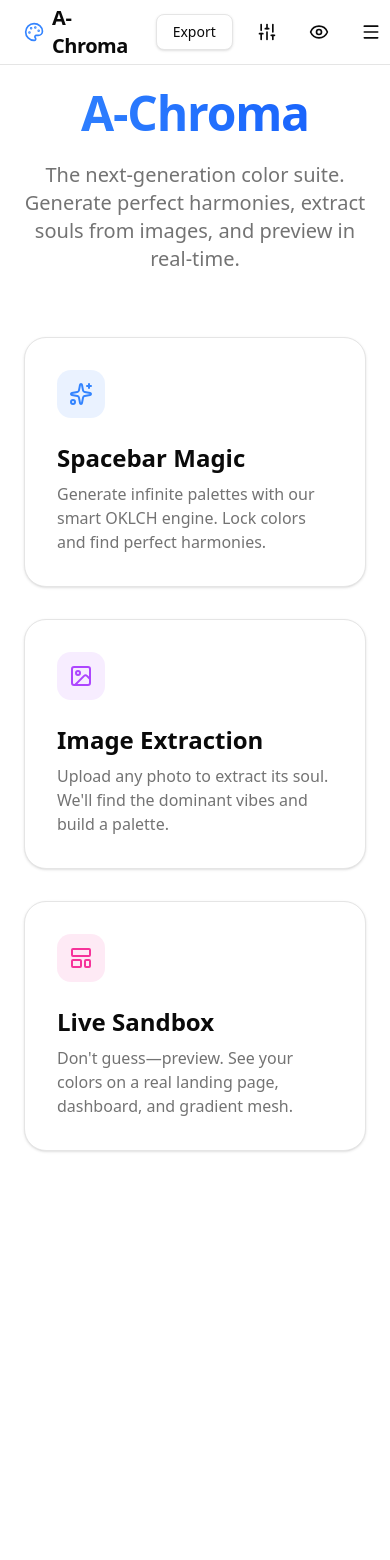
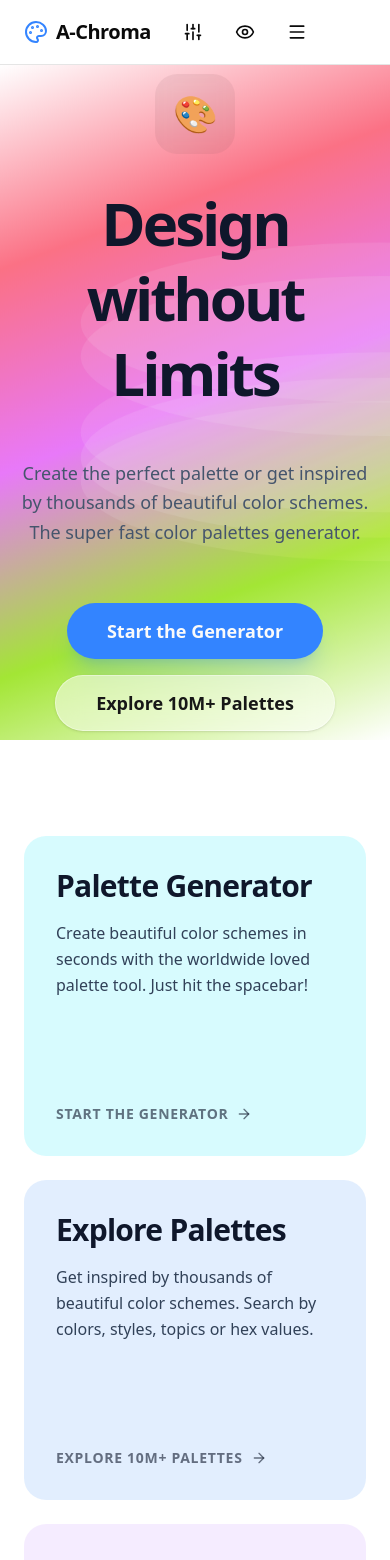
Before and after one commit to desmondknunoo/a-chroma, a Next.js app: page / in a window 390 px wide. Shown: the top 1560 px of the page. Before the commit the page ends 1175 px from the top, so only its background shows below. Built offline with nearby package versions, Linux system fonts and the light colour scheme.

Commit message:
feat: Redesign the landing page with a new hero section and introduce dependencies for color naming and enhanced export.

```diff
--- a/app/page.tsx
+++ b/app/page.tsx
@@ -5,16 +5,16 @@ import { PaletteGenerator } from "@/components/palette-generator";
 import { SiteHeader } from "@/components/site-header";
 import { ImageExtractor } from "@/components/image-extractor";
 import { Sheet, SheetContent, SheetTrigger } from "@/components/ui/sheet";
-import { Sandbox } from "@/components/sandbox";
-import { ArrowLeft, Sparkles, Image as ImageIcon, LayoutTemplate } from "lucide-react";
+import { ArrowLeft, Sparkles, Image as ImageIcon, Search, Droplet, Eye, Palette, Zap } from "lucide-react";
 import { Button } from "@/components/ui/button";
+import { HeroSection01 } from "@/components/hero-section";
 
 type ViewState = "home" | "generator" | "extractor";
 
 export default function Home() {
   const [view, setView] = useState<ViewState>("home");
 
-  // If in a sub-view, show a back navigation or specific header
+  // Keep simplified views for tools
   if (view === "generator") {
     return (
       <div className="flex min-h-screen flex-col overflow-hidden bg-background">
@@ -51,72 +51,155 @@ export default function Home() {
     );
   }
 
+  // Feature Card Component
+  const FeatureCard = ({
+    title,
+    desc,
+    action,
+    color,
+    onClick
+  }: {
+    title: string;
+    desc: string;
+    action: string;
+    color: string;
+    onClick?: () => void;
+  }) => (
+    <div
+      className={`group relative flex flex-col justify-between p-8 rounded-3xl transition-all hover:-translate-y-1 hover:shadow-xl cursor-pointer h-80 ${color}`}
+      onClick={onClick}
+    >
+      <div className="space-y-4">
+        <h3 className="text-3xl font-bold tracking-tight text-slate-900">{title}</h3>
+        <p className="text-slate-700 font-medium leading-relaxed">{desc}</p>
+      </div>
+      <div className="flex items-center text-sm font-bold uppercase tracking-wider text-slate-900/60 group-hover:text-slate-900">
+        {action} <ArrowRightIcon className="ml-2 h-4 w-4" />
+      </div>
+    </div>
+  );
+
+  function ArrowRightIcon(props: any) {
+    return (
+      <svg
+        {...props}
+        xmlns="http://www.w3.org/2000/svg"
+        width="24"
+        height="24"
+        viewBox="0 0 24 24"
+        fill="none"
+        stroke="currentColor"
+        strokeWidth="2"
+        strokeLinecap="round"
+        strokeLinejoin="round"
+      >
+        <path d="M5 12h14" />
+        <path d="m12 5 7 7-7 7" />
+      </svg>
+    )
+  }
+
   return (
-    <div className="flex min-h-screen flex-col bg-background">
+    <div className="flex min-h-screen flex-col bg-white">
+      {/* Hide header on landing page as per Clean Coolors look?
+          Or keep just logo. Plan said: Conditionally hide Export.
+          The Hero implies a full screen layout.
+          Let's keep Header for Nav consistency but maybe transparent?
+          For now, standard header is fine.
+      */}
       <SiteHeader />
-      <main className="flex flex-1 flex-col items-center justify-center p-6 md:p-24">
-        <div className="max-w-3xl text-center space-y-6 mb-16">
-          <h1 className="text-5xl font-extrabold tracking-tight lg:text-7xl bg-gradient-to-r from-primary to-blue-600 bg-clip-text text-transparent">
-            A-Chroma
-          </h1>
-          <p className="text-xl text-muted-foreground max-w-2xl mx-auto">
-            The next-generation color suite. Generate perfect harmonies, extract souls from images, and preview in real-time.
-          </p>
-        </div>
 
-        <div className="grid grid-cols-1 md:grid-cols-3 gap-8 w-full max-w-5xl">
-          {/* Card 1: Generator */}
-          <div
-            className="group relative overflow-hidden rounded-3xl border bg-card p-8 shadow-sm transition-all hover:shadow-2xl hover:-translate-y-1 cursor-pointer"
-            onClick={() => setView("generator")}
-          >
-            <div className="mb-6 inline-flex h-12 w-12 items-center justify-center rounded-xl bg-primary/10 text-primary group-hover:bg-primary group-hover:text-primary-foreground transition-colors">
-              <Sparkles className="h-6 w-6" />
+      <main className="flex-1">
+        <HeroSection01 />
+
+        {/* Feature Grid */}
+        <div className="bg-white py-24 px-6 md:px-12">
+          <div className="mx-auto max-w-7xl">
+            <div className="grid grid-cols-1 md:grid-cols-2 lg:grid-cols-3 gap-6">
+
+              {/* 1. Palette Generator */}
+              <FeatureCard
+                title="Palette Generator"
+                desc="Create beautiful color schemes in seconds with the worldwide loved palette tool. Just hit the spacebar!"
+                action="Start the Generator"
+                color="bg-cyan-100/80 hover:bg-cyan-200/80"
+                onClick={() => setView("generator")}
+              />
+
+              {/* 2. Explore Palettes (Mock) */}
+              <FeatureCard
+                title="Explore Palettes"
+                desc="Get inspired by thousands of beautiful color schemes. Search by colors, styles, topics or hex values."
+                action="Explore 10M+ Palettes"
+                color="bg-blue-100/80 hover:bg-blue-200/80"
+              />
+
+              {/* 3. Image Picker */}
+              <FeatureCard
+                title="Image Picker"
+                desc="Extract beautiful colors from your photos and turn them into palettes for your projects."
+                action="Launch the Image Picker"
+                color="bg-purple-100/80 hover:bg-purple-200/80"
+                onClick={() => setView("extractor")}
+              />
+
+              {/* 4. Contrast Checker (Mock) */}
+              <FeatureCard
+                title="Contrast Checker"
+                desc="Calculate the contrast ratio of text and background colors to make your content more accessible."
+                action="Try the Contrast Checker"
+                color="bg-pink-100/80 hover:bg-pink-200/80"
+              />
+
+              {/* 5. Palette Visualizer (Mock - Since Sandbox removed) */}
+              <FeatureCard
+                title="Palette Visualizer"
+                desc="Preview your colors on real designs to see how they look in context before using them."
+                action="Open the Visualizer"
+                color="bg-red-100/80 hover:bg-red-200/80"
+              />
+
+              {/* 6. Color Picker (Mock) */}
+              <FeatureCard
+                title="Color Picker"
+                desc="Get useful color information like meaning, usage, variations, and accessibility."
+                action="Launch the Color Picker"
+                color="bg-orange-100/80 hover:bg-orange-200/80"
+              />
+
+              {/* 7. Tailwind Colors (Mock) */}
+              <FeatureCard
+                title="Tailwind Colors"
+                desc="Preview Tailwind CSS colors on real designs to see how they look in context."
+                action="Get Your Tailwind Colors"
+                color="bg-yellow-100/80 hover:bg-yellow-200/80"
+              />
+
+              {/* 8. Color Bot (Mock) */}
+              <FeatureCard
+                title="Color Bot"
+                desc="Chat with our AI-powered Color Bot, ask questions and get color suggestions."
+                action="Chat with Color Bot"
+                color="bg-green-100/80 hover:bg-green-200/80"
+              />
+
             </div>
-            <h3 className="text-2xl font-bold mb-2">Spacebar Magic</h3>
-            <p className="text-muted-foreground">
-              Generate infinite palettes with our smart OKLCH engine. Lock colors and find perfect harmonies.
-            </p>
           </div>
-
-          {/* Card 2: Image Extractor */}
-          <div
-            className="group relative overflow-hidden rounded-3xl border bg-card p-8 shadow-sm transition-all hover:shadow-2xl hover:-translate-y-1 cursor-pointer"
-            onClick={() => setView("extractor")}
-          >
-            <div className="mb-6 inline-flex h-12 w-12 items-center justify-center rounded-xl bg-purple-500/10 text-purple-500 group-hover:bg-purple-500 group-hover:text-white transition-colors">
-              <ImageIcon className="h-6 w-6" />
-            </div>
-            <h3 className="text-2xl font-bold mb-2">Image Extraction</h3>
-            <p className="text-muted-foreground">
-              Upload any photo to extract its soul. We'll find the dominant vibes and build a palette.
-            </p>
-          </div>
-
-          {/* Card 3: Preview (Opens Sheet directly) */}
-          <Sheet>
-            <SheetTrigger asChild>
-              <div
-                className="group relative overflow-hidden rounded-3xl border bg-card p-8 shadow-sm transition-all hover:shadow-2xl hover:-translate-y-1 cursor-pointer"
-              >
-                <div className="mb-6 inline-flex h-12 w-12 items-center justify-center rounded-xl bg-pink-500/10 text-pink-500 group-hover:bg-pink-500 group-hover:text-white transition-colors">
-                  <LayoutTemplate className="h-6 w-6" />
-                </div>
-                <h3 className="text-2xl font-bold mb-2">Live Sandbox</h3>
-                <p className="text-muted-foreground">
-                  Don't guess—preview. See your colors on a real landing page, dashboard, and gradient mesh.
-                </p>
-              </div>
-            </SheetTrigger>
-            <SheetContent side="right" className="w-[90vw] sm:w-[540px] md:w-[700px] overflow-hidden p-0">
-              <div className="h-full overflow-y-auto pb-20">
-                <Sandbox />
-              </div>
-            </SheetContent>
-          </Sheet>
-
         </div>
       </main>
+
+      {/* Footer */}
+      <footer className="py-12 text-center text-sm text-slate-400">
+        <p className="mb-4">TRUSTED BY 5+ MILLION CREATIVE MINDS</p>
+        <div className="flex justify-center gap-8 opacity-50 grayscale">
+          {/* Mock logos */}
+          <span>DISNEY</span>
+          <span>NETFLIX</span>
+          <span>AIRBNB</span>
+          <span>DROPBOX</span>
+          <span>MICROSOFT</span>
+        </div>
+      </footer>
     </div>
   );
 }
--- a/components/export-dialog.tsx
+++ b/components/export-dialog.tsx
@@ -1,15 +1,16 @@
-"use client";
-
-import { Copy } from "lucide-react";
+import { Copy, Download, FileJson, FileCode, FileImage, FileType } from "lucide-react";
 import { Button } from "@/components/ui/button";
 import { Dialog, DialogContent, DialogDescription, DialogHeader, DialogTitle, DialogTrigger } from "@/components/ui/dialog";
 import { Tabs, TabsContent, TabsList, TabsTrigger } from "@/components/ui/tabs";
 import { useColorStore } from "@/lib/store";
 import { useState } from "react";
+import jsPDF from "jspdf";
 
 export function ExportDialog() {
     const { colors } = useColorStore();
     const [copied, setCopied] = useState(false);
+
+    // --- Formats ---
 
     const getCSSVars = () => {
         return `:root {
@@ -33,9 +34,21 @@ ${colors.map((c, i) => `          ${i + 1}00: '${c.hex}',`).join('\n')}
 }`;
     };
 
-    const getJSON = () => {
-        return JSON.stringify(colors.map(c => ({ name: c.name, hex: c.hex, oklch: c.value })), null, 2);
+    const getJSON = () => JSON.stringify(colors.map(c => ({ name: c.name, hex: c.hex, oklch: c.value })), null, 2);
+
+    const getSVG = () => {
+        const width = 1000;
+        const height = 200;
+        const barWidth = width / colors.length;
+
+        let rects = colors.map((c, i) =>
+            `<rect x="${i * barWidth}" y="0" width="${barWidth}" height="${height}" fill="${c.hex}" />`
+        ).join('');
+
+        return `<svg xmlns="http://www.w3.org/2000/svg" width="${width}" height="${height}" viewBox="0 0 ${width} ${height}">${rects}</svg>`;
     };
+
+    // --- Actions ---
 
     const handleCopy = (text: string) => {
         navigator.clipboard.writeText(text);
@@ -43,68 +56,138 @@ ${colors.map((c, i) => `          ${i + 1}00: '${c.hex}',`).join('\n')}
         setTimeout(() => setCopied(false), 2000);
     };
 
+    const cleanName = (name: string) => name.toLowerCase().replace(/[^a-z0-9]/g, '-');
+
+    const downloadPDF = () => {
+        const doc = new jsPDF();
+        const width = 210; // A4 width mm
+        const height = 297;
+        const barHeight = 40;
+
+        doc.setFontSize(24);
+        doc.text("A-Chroma Palette", 10, 20);
+
+        colors.forEach((c, i) => {
+            const y = 40 + (i * 45);
+            doc.setFillColor(c.hex);
+            doc.rect(10, y, 50, barHeight, 'F');
+
+            doc.setFontSize(14);
+            doc.text(c.name || 'Color', 70, y + 15);
+            doc.setFontSize(10);
+            doc.setTextColor(100);
+            doc.text(c.hex.toUpperCase(), 70, y + 25);
+            doc.text(c.value, 70, y + 32);
+        });
+
+        doc.save('palette.pdf');
+    };
+
+    const downloadSVG = () => {
+        const blob = new Blob([getSVG()], { type: 'image/svg+xml' });
+        const url = URL.createObjectURL(blob);
+        const a = document.createElement('a');
+        a.href = url;
+        a.download = 'palette.svg';
+        a.click();
+        URL.revokeObjectURL(url);
+    };
+
+    const downloadImage = (type: 'png' | 'jpeg') => {
+        const canvas = document.createElement('canvas');
+        canvas.width = 1000;
+        canvas.height = 300; // Extra space for names
+        const ctx = canvas.getContext('2d');
+        if (!ctx) return;
+
+        const barWidth = 1000 / colors.length;
+
+        colors.forEach((c, i) => {
+            // Color Bar
+            ctx.fillStyle = c.hex;
+            ctx.fillRect(i * barWidth, 0, barWidth, 200);
+
+            // Info Area
+            ctx.fillStyle = '#ffffff';
+            ctx.fillRect(i * barWidth, 200, barWidth, 100);
+
+            // Text
+            ctx.fillStyle = '#000000';
+            ctx.font = 'bold 16px sans-serif';
+            ctx.textAlign = 'center';
+            ctx.fillText(c.name || '', i * barWidth + barWidth / 2, 240);
+
+            ctx.font = '14px monospace';
+            ctx.fillStyle = '#666666';
+            ctx.fillText(c.hex.toUpperCase(), i * barWidth + barWidth / 2, 265);
+        });
+
+        const link = document.createElement('a');
+        link.download = `palette.${type}`;
+        link.href = canvas.toDataURL(`image/${type}`);
+        link.click();
+    };
+
     return (
         <Dialog>
             <DialogTrigger asChild>
-                <Button variant="outline">Export</Button>
+                <Button variant="outline" className="gap-2">
+                    <Download className="h-4 w-4" /> Export
+                </Button>
             </DialogTrigger>
-            <DialogContent className="sm:max-w-[600px]">
+            <DialogContent className="sm:max-w-[700px]">
                 <DialogHeader>
                     <DialogTitle>Export Palette</DialogTitle>
                     <DialogDescription>
-                        Copy your palette in various formats for your project.
+                        Download your palette in various formats or copy code.
                     </DialogDescription>
                 </DialogHeader>
-                <Tabs defaultValue="css" className="w-full">
-                    <TabsList className="grid w-full grid-cols-3">
-                        <TabsTrigger value="css">CSS</TabsTrigger>
-                        <TabsTrigger value="tailwind">Tailwind</TabsTrigger>
-                        <TabsTrigger value="json">JSON</TabsTrigger>
+                <Tabs defaultValue="code" className="w-full">
+                    <TabsList className="grid w-full grid-cols-2">
+                        <TabsTrigger value="code">Code (CSS/JSON)</TabsTrigger>
+                        <TabsTrigger value="file">Files (Images/PDF)</TabsTrigger>
                     </TabsList>
 
-                    <TabsContent value="css" className="mt-4 space-y-4">
+                    <TabsContent value="code" className="space-y-4 pt-4">
+                        <div className="grid grid-cols-3 gap-2">
+                            <Button variant="secondary" onClick={() => handleCopy(getCSSVars())} className="justify-start">
+                                <FileCode className="mr-2 h-4 w-4" /> Copy CSS
+                            </Button>
+                            <Button variant="secondary" onClick={() => handleCopy(getTailwindConfig())} className="justify-start">
+                                <FileType className="mr-2 h-4 w-4" /> Copy Tailwind
+                            </Button>
+                            <Button variant="secondary" onClick={() => handleCopy(getJSON())} className="justify-start">
+                                <FileJson className="mr-2 h-4 w-4" /> Copy JSON
+                            </Button>
+                        </div>
+
                         <div className="relative rounded-md bg-slate-950 p-4">
-                            <pre className="overflow-x-auto text-sm text-slate-50">
+                            <pre className="h-48 overflow-auto text-xs text-slate-50 font-mono scrollbar-thin">
                                 {getCSSVars()}
                             </pre>
-                            <Button
-                                size="sm"
-                                className="absolute right-2 top-2 h-8 w-8 p-0"
-                                onClick={() => handleCopy(getCSSVars())}
-                            >
-                                <Copy className="h-4 w-4" />
-                            </Button>
                         </div>
                     </TabsContent>
 
-                    <TabsContent value="tailwind" className="mt-4 space-y-4">
-                        <div className="relative rounded-md bg-slate-950 p-4">
-                            <pre className="overflow-x-auto text-sm text-slate-50">
-                                {getTailwindConfig()}
-                            </pre>
-                            <Button
-                                size="sm"
-                                className="absolute right-2 top-2 h-8 w-8 p-0"
-                                onClick={() => handleCopy(getTailwindConfig())}
-                            >
-                                <Copy className="h-4 w-4" />
-                            </Button>
-                        </div>
-                    </TabsContent>
+                    <TabsContent value="file" className="grid grid-cols-2 gap-4 pt-4">
+                        <Button variant="outline" className="h-32 flex-col gap-2 hover:bg-slate-50 border-2" onClick={() => downloadImage('png')}>
+                            <FileImage className="h-8 w-8 text-blue-500" />
+                            <span className="font-bold">PNG Image</span>
+                        </Button>
 
-                    <TabsContent value="json" className="mt-4 space-y-4">
-                        <div className="relative rounded-md bg-slate-950 p-4">
-                            <pre className="overflow-x-auto text-sm text-slate-50">
-                                {getJSON()}
-                            </pre>
-                            <Button
-                                size="sm"
-                                className="absolute right-2 top-2 h-8 w-8 p-0"
-                                onClick={() => handleCopy(getJSON())}
-                            >
-                                <Copy className="h-4 w-4" />
-                            </Button>
-                        </div>
+                        <Button variant="outline" className="h-32 flex-col gap-2 hover:bg-slate-50 border-2" onClick={() => downloadImage('jpeg')}>
+                            <FileImage className="h-8 w-8 text-indigo-500" />
+                            <span className="font-bold">JPEG Image</span>
+                        </Button>
+
+                        <Button variant="outline" className="h-32 flex-col gap-2 hover:bg-slate-50 border-2" onClick={downloadPDF}>
+                            <FileType className="h-8 w-8 text-red-500" />
+                            <span className="font-bold">PDF Report</span>
+                        </Button>
+
+                        <Button variant="outline" className="h-32 flex-col gap-2 hover:bg-slate-50 border-2" onClick={downloadSVG}>
+                            <FileCode className="h-8 w-8 text-orange-500" />
+                            <span className="font-bold">SVG Vector</span>
+                        </Button>
                     </TabsContent>
                 </Tabs>
             </DialogContent>
--- /dev/null
+++ b/components/hero-section.tsx
@@ -0,0 +1,52 @@
+"use client";
+
+import { GradientWave } from "@/components/ui/gradient-wave";
+import { Button } from "@/components/ui/button";
+import Link from "next/link";
+import { ArrowRight } from "lucide-react";
+
+export function HeroSection01() {
+    return (
+        <div className="h-[80vh] w-full flex items-center justify-center relative overflow-hidden bg-white">
+            {/* GradientWave behind the text */}
+            <GradientWave
+                colors={["#ffffff", "#fb7185", '#e879f9', "#a3e635", "#ffffff"]}
+                shadowPower={4}
+                darkenTop={false}
+                noiseFrequency={[0.0001, 0.0002]}
+                deform={{ incline: 0.2, noiseAmp: 100, noiseFlow: 2 }}
+            />
+            <div className="flex flex-col text-center relative z-10 max-w-5xl mx-auto px-4">
+                {/* Placeholder for AI Logo if not available, using Pallete icon or Text */}
+                <div className="mx-auto mb-8 flex h-20 w-20 items-center justify-center rounded-3xl bg-black/5 backdrop-blur-sm">
+                    <span className="text-4xl">🎨</span>
+                </div>
+
+                <h2 className="font-extrabold text-slate-900 tracking-tighter text-6xl md:text-8xl lg:text-9xl leading-tight">
+                    Design <br /> without Limits
+                </h2>
+
+                <div className="space-y-8 pt-12 flex justify-center items-center flex-col text-center">
+                    <p className="text-slate-600 max-w-2xl font-medium text-lg md:text-2xl leading-relaxed">
+                        Create the perfect palette or get inspired by thousands of beautiful color schemes.
+                        The super fast color palettes generator.
+                    </p>
+                    <div className="flex gap-4 mt-6 flex-wrap justify-center">
+                        <Link href="/generator">
+                            <Button size="lg" className="h-14 rounded-full px-10 text-lg font-bold shadow-xl shadow-blue-500/20 bg-[#3384FF] hover:bg-[#2070e0] transition-transform hover:scale-105">
+                                Start the Generator
+                            </Button>
+                        </Link>
+                        <Button
+                            variant={"secondary"}
+                            className="h-14 rounded-full px-10 text-lg font-semibold bg-white/50 backdrop-blur-md border border-white/40 hover:bg-white/80"
+                            onClick={() => alert("Exploring 10M+ Palettes (Coming Soon)")}
+                        >
+                            Explore 10M+ Palettes
+                        </Button>
+                    </div>
+                </div>
+            </div>
+        </div>
+    );
+}
--- /dev/null
+++ b/components/ui/gradient-wave.tsx
@@ -0,0 +1,62 @@
+"use client";
+
+import { useEffect, useRef } from "react";
+
+interface GradientWaveProps {
+    colors: string[];
+    shadowPower?: number;
+    darkenTop?: boolean;
+    noiseFrequency?: number[];
+    deform?: { incline: number; noiseAmp: number; noiseFlow: number };
+}
+
+export function GradientWave({
+    colors,
+}: GradientWaveProps) {
+    const canvasRef = useRef<HTMLCanvasElement>(null);
+
+    useEffect(() => {
+        const canvas = canvasRef.current;
+        if (!canvas) return;
+        const ctx = canvas.getContext("2d");
+        if (!ctx) return;
+
+        let animeId: number;
+        let t = 0;
+
+        const render = () => {
+            canvas.width = window.innerWidth;
+            canvas.height = window.innerHeight;
+
+            // Simple approximated wave effect using multiple gradients
+            const gradient = ctx.createLinearGradient(0, 0, canvas.width, canvas.height);
+
+            colors.forEach((c, i) => {
+                gradient.addColorStop(i / (colors.length - 1), c);
+            });
+
+            ctx.fillStyle = gradient;
+            ctx.fillRect(0, 0, canvas.width, canvas.height);
+
+            // Add some "noise" or movement
+            ctx.globalCompositeOperation = "overlay";
+            ctx.fillStyle = "rgba(255,255,255,0.1)";
+
+            for (let i = 0; i < 5; i++) {
+                const y = Math.sin(t * 0.002 + i) * 100 + canvas.height / 2;
+                ctx.beginPath();
+                ctx.ellipse(canvas.width / 2 + Math.cos(t * 0.001) * 200, y, 300, 100, 0, 0, Math.PI * 2);
+                ctx.fill();
+            }
+
+            t++;
+            animeId = requestAnimationFrame(render);
+        };
+
+        render();
+
+        return () => cancelAnimationFrame(animeId);
+    }, [colors]);
+
+    return <canvas ref={canvasRef} className="absolute inset-0 h-full w-full" />;
+}
--- a/package.json
+++ b/package.json
@@ -15,7 +15,10 @@
     "chroma-js": "^3.2.0",
     "class-variance-authority": "^0.7.1",
     "clsx": "^2.1.1",
+    "color-namer": "^1.4.0",
     "colorthief": "^2.6.0",
+    "html2canvas": "^1.4.1",
+    "jspdf": "^4.0.0",
     "lucide-react": "^0.563.0",
     "namer": "^0.0.0",
     "next": "16.1.4",
@@ -27,6 +30,7 @@
   "devDependencies": {
     "@tailwindcss/postcss": "^4",
     "@types/chroma-js": "^3.1.2",
+    "@types/color-namer": "^1.3.3",
     "@types/colorthief": "^2.6.1",
     "@types/node": "^20",
     "@types/react": "^19",
```
Also changed, not shown: components/site-header.tsx (+6 -1 lines), lib/naming.ts (+6 -6 lines), 1 other file (tests, documents, lock files or other folders).
